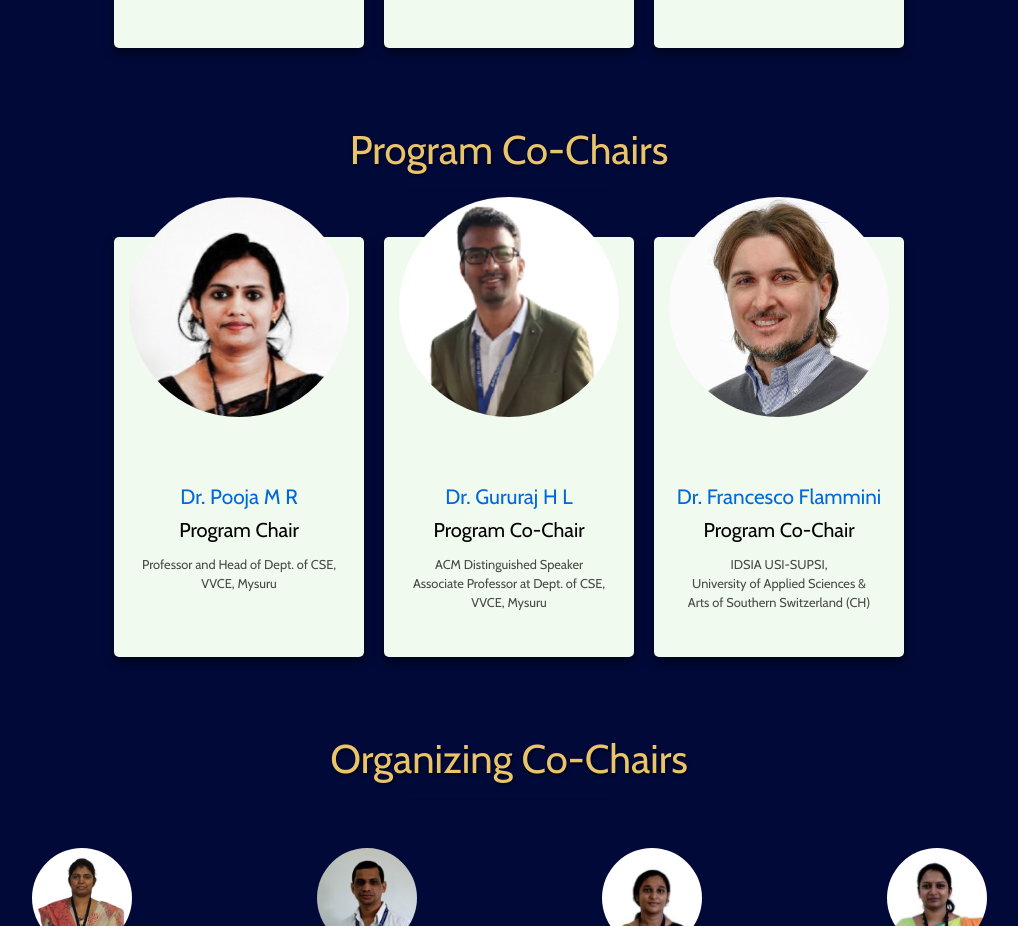
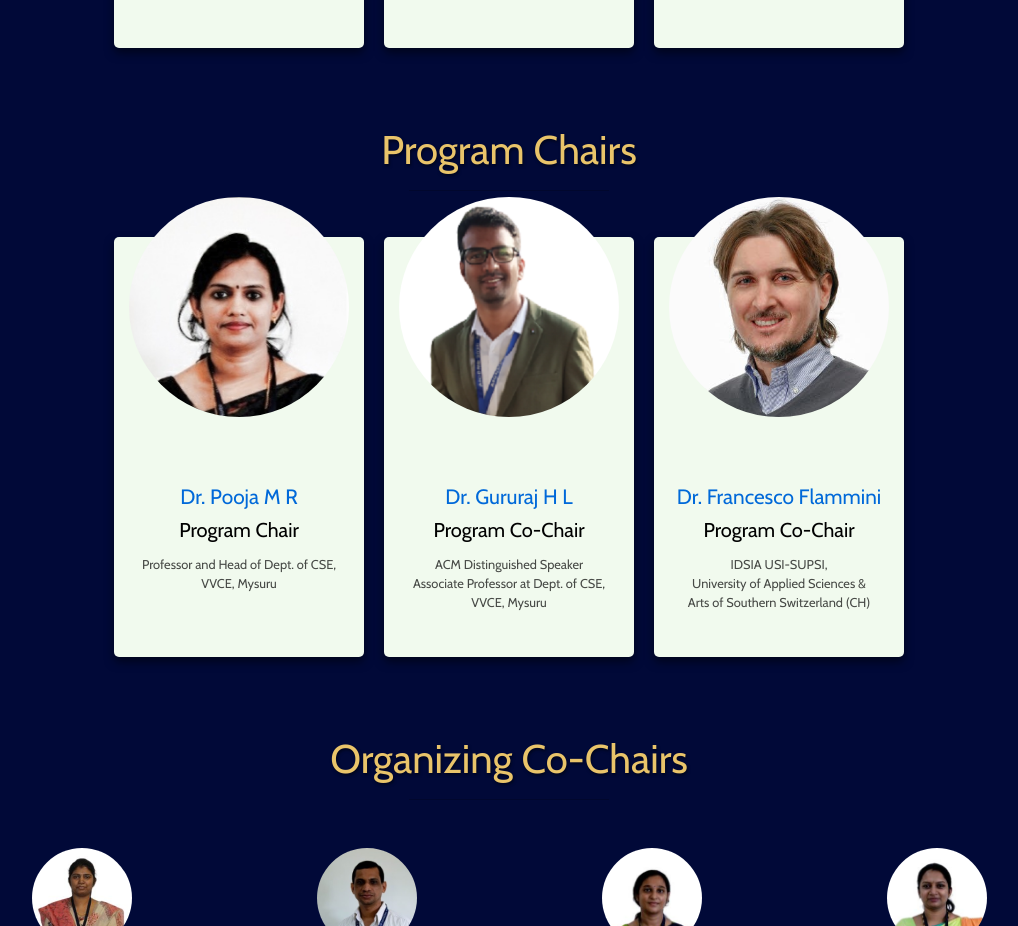
Before and after one commit to aniruddhabagal/AICDMB-2023, a React (Create React App) app: page /committee in a window 1280 px wide. Shown: the part 1240-2166 px from the top of the page, without its empty margins (131-1149 px from the left). Built offline with nearby package versions, Linux system fonts and the light colour scheme.

Commit message:
Made minor changes

```diff
--- a/src/Organizers.jsx
+++ b/src/Organizers.jsx
@@ -155,7 +155,7 @@ const Organizers = () => {
 
       {/* publication co chair DR fadi */}
 
-      <h1 className="display-5 text-center mt-5">Program Co-Chairs</h1>
+      <h1 className="display-5 text-center mt-5">Program Chairs</h1>
       <hr className="ruler" style={{ width: "200px" }} />
       <div class="profile-card-container">
         <div class="profile-card" style={{ height: "420px" }}>
```
